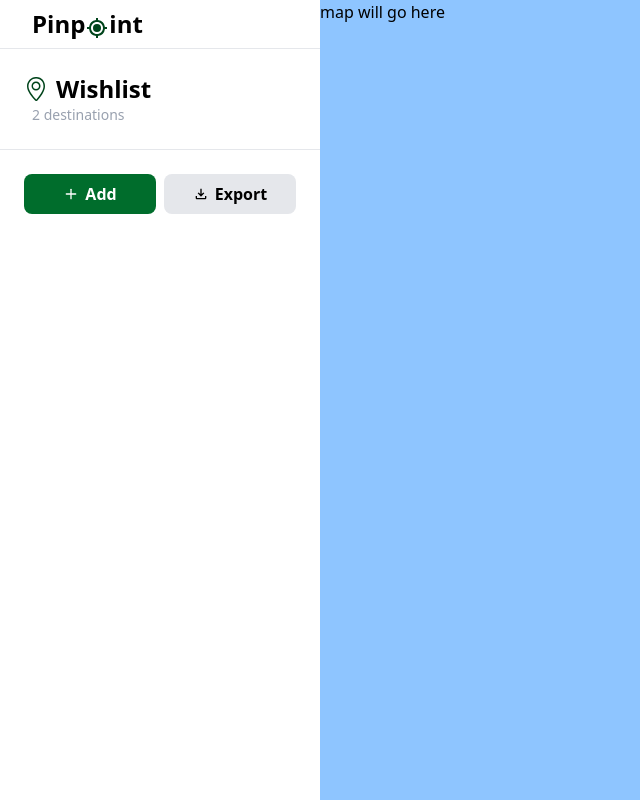
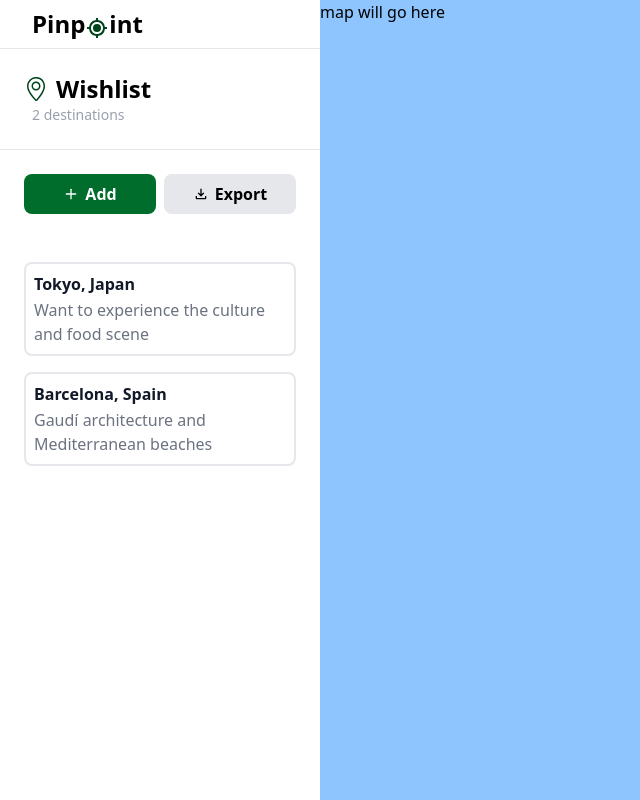
Before and after one commit to NellyFE/PinPoint, a React (Vite) app: page /app in a window 1280 px wide. Shown: the whole page, without its empty margins (0-640 px from the left). Built offline with nearby package versions, Linux system fonts and the light colour scheme.

Commit message:
File Export function

```diff
--- a/src/components/sidebar.jsx
+++ b/src/components/sidebar.jsx
@@ -3,20 +3,35 @@ import { SlLocationPin } from "react-icons/sl";
 import { FiPlus } from "react-icons/fi";
 import { MdOutlineFileDownload } from "react-icons/md";
 
-
-export default function Sidebar({destinations, setDestinations}) {
-
-    const handleAdd = () =>{
-        console.log('add button clicked')
-    }
+export default function Sidebar({ destinations, setDestinations }) {
+  const handleAdd = () => {
+    console.log("add button clicked");
+  };
 
   const handleExport = () => {
-        console.log('export button clicked')
-    }
+    // Convert destinations array to JSON string
+    const dataStr = JSON.stringify(destinations, null, 2);
 
-    return(
+    // Create a Blob (binary large object) - think of it as a file in memory
+    const dataBlob = new Blob([dataStr], { type: "appliication/json" });
+
+    // Create a temporary URL for the blob
+    const url = URL.createObjectURL(dataBlob);
+
+    //Create an invisible link element
+    const link = document.createElement("a");
+    link.href = url;
+    link.download = "travel-wishlist.json";
+
+    // Click the link programmatically to trigger download
+    link.click();
+
+    // Clean up the temporary URL
+    URL.revokeObjectURL(url);
+  };
+
+  return (
     <div className="sidebar">
-
       {/* logo  */}
       <div className="flex border-b border-[#e5e7eb] px-8 py-2">
         <span className="flex items-center text-2xl font-bold">
@@ -28,44 +43,53 @@ export default function Sidebar({destinations, setDestinations}) {
 
       {/* Header */}
       <div className="p-6 border-b border-[#e5e7eb]">
-                <h1 className="font-bold text-2xl items-center flex gap-2"><SlLocationPin className="text-[#00441b]" /> Wishlist</h1>
+        <h1 className="font-bold text-2xl items-center flex gap-2">
+          <SlLocationPin className="text-[#00441b]" /> Wishlist
+        </h1>
         <p className="flex text-sm text-gray-400 ml-2">
-                    {destinations.length} destination{destinations.length !== 1 ? 's' : ""}
+          {destinations.length} destination
+          {destinations.length !== 1 ? "s" : ""}
         </p>
       </div>
 
       {/* Button */}
       <div className="p-6 flex gap-[0.5rem]">
-                <button onClick={handleAdd}
-            className="flex flex-1 py-2 gap-1.5 font-semibold text-white items-center justify-center rounded-lg bg-[#006d2c] ">
-                    <FiPlus/> Add</button>
+        <button
+          onClick={handleAdd}
+          className="flex flex-1 py-2 gap-1.5 font-semibold text-white items-center justify-center rounded-lg bg-[#006d2c] "
+        >
+          <FiPlus /> Add
+        </button>
 
-
-                <button onClick={handleExport}
+        <button
+          onClick={handleExport}
           className="flex flex-1 py-2 gap-1.5 font-semibold items-center justify-center rounded-lg bg-[#e5e7eb]"
-                ><MdOutlineFileDownload/> Export</button>
+        >
+          <MdOutlineFileDownload /> Export
+        </button>
       </div>
 
       {/* Destinations List */}
-            <div>
-
+      <div className="flex flex-1 overflow-y-auto p-6">
         <div>
           {destinations.length === 0 ? (
-                    <div>
-                        <p>no destination</p>
-                        <p>add destions</p>
+            <div className="text-center pt-8 text-[#9ca3af]">
+              <p className="font-semibold">No destinations yet</p>
+              <p className="text-base">Add one to get started!</p>
             </div>
           ) : (
-                    <div></div>
-                )
+            destinations.map((dest) => (
+              <div
+                key={dest.id}
+                className="p-2 rounded-lg border-2 border-[#e5e7eb] bg-white mb-4"
+              >
+                <h3 className="font-semibold text-[#111827]">{dest.name}</h3>
+                <p className="text-base text-[#6b7280] mt-0.5">{dest.notes}</p>
+              </div>
+            ))
+          )}
+        </div>
+      </div>
+    </div>
+  );
 }
-               </div>
-
-
-
-
-            </div>
-
-        </div>
-    )
-}
```
Lines whose indentation alone changed are shown as unchanged.
